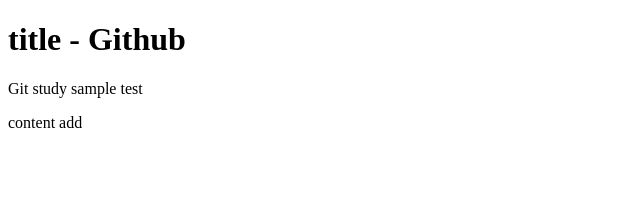
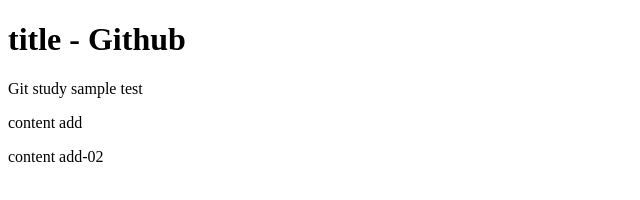
Before and after one commit to corazon-github/git-work01, a plain HTML site: page index.html in a window 1280 px wide. Shown: the whole page, without its empty margins (0-640 px from the left). Drawn offline with Linux system fonts and the light colour scheme.

Commit message:
Update index.html
내용추가 - 확인요망

```diff
--- a/index.html
+++ b/index.html
@@ -11,5 +11,7 @@
     <p>Git study sample test</p>
 
     <p>content add</p>
+
+    <p>content add-02</p>
 </body>
 </html>
```
